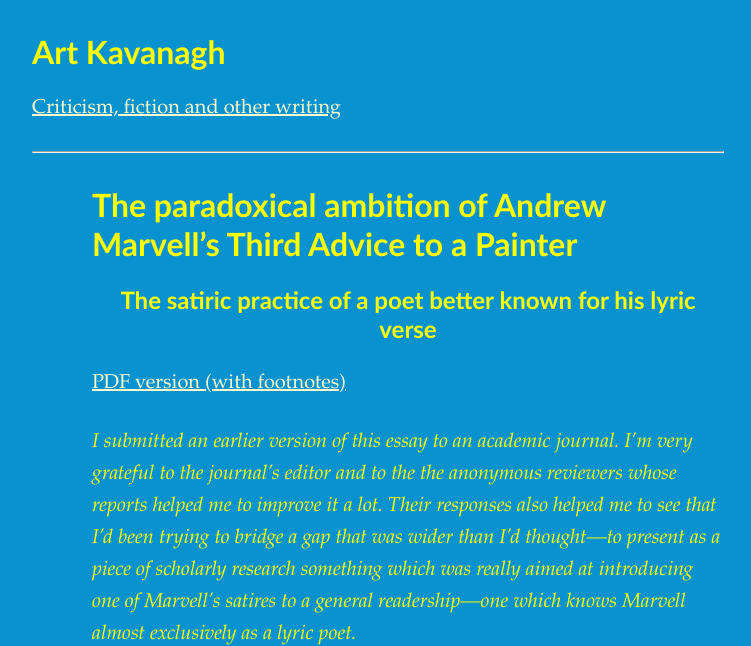
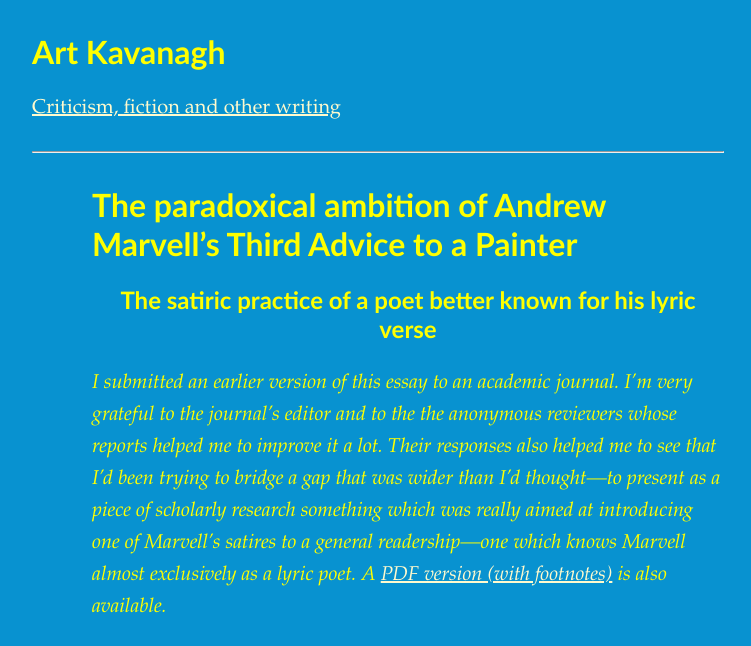
Before and after one commit to artkavanagh/github.io, a Jekyll site: the page Paradoxical-ambition.html, which Jekyll copies as it is, in a window 1280 px wide and 900 px high, cut to the strip 0-646 px from the top of the window. Shown: the whole strip, without its empty margins (232-983 px from the left). Built offline with Jekyll 4.4.1, drawn with Linux system fonts in a browser that asks for light colours.

Commit message:
Update Paradoxical-ambition.html

```diff
--- a/Paradoxical-ambition.html
+++ b/Paradoxical-ambition.html
@@ -26,9 +26,7 @@
 
 <h2>The satiric practice of a poet better known for his lyric verse</h2>
 
-<p><a href="https://www.artkavanagh.ie/paradoxical-ambition.pdf">PDF version (with footnotes)</a></p>
-
-<p class="intro">I submitted an earlier version of this essay to an academic journal. I’m very grateful to the journal’s editor and to the the anonymous reviewers whose reports helped me to improve it a lot. Their responses also helped me to see that I’d been trying to bridge a gap that was wider than I’d thought—to present as a piece of scholarly research something which was really aimed at introducing one of Marvell’s satires to a general readership—one which knows Marvell almost exclusively as a lyric poet.</p>
+<p class="intro">I submitted an earlier version of this essay to an academic journal. I’m very grateful to the journal’s editor and to the the anonymous reviewers whose reports helped me to improve it a lot. Their responses also helped me to see that I’d been trying to bridge a gap that was wider than I’d thought—to present as a piece of scholarly research something which was really aimed at introducing one of Marvell’s satires to a general readership—one which knows Marvell almost exclusively as a lyric poet. A <a href="https://www.artkavanagh.ie/paradoxical-ambition.pdf">PDF version (with footnotes)</a> is also available.</p>
 
 <img src="https://upload.wikimedia.org/wikipedia/commons/3/36/Van_Soest%2C_Four_Days_Battle.jpg" alt="The Four Days&apos; Battle, 1666; Pieter Cornelisz van Soest, public domain, National Maritime Museum; via Wikimedia" width="640" height="475">
 
```
